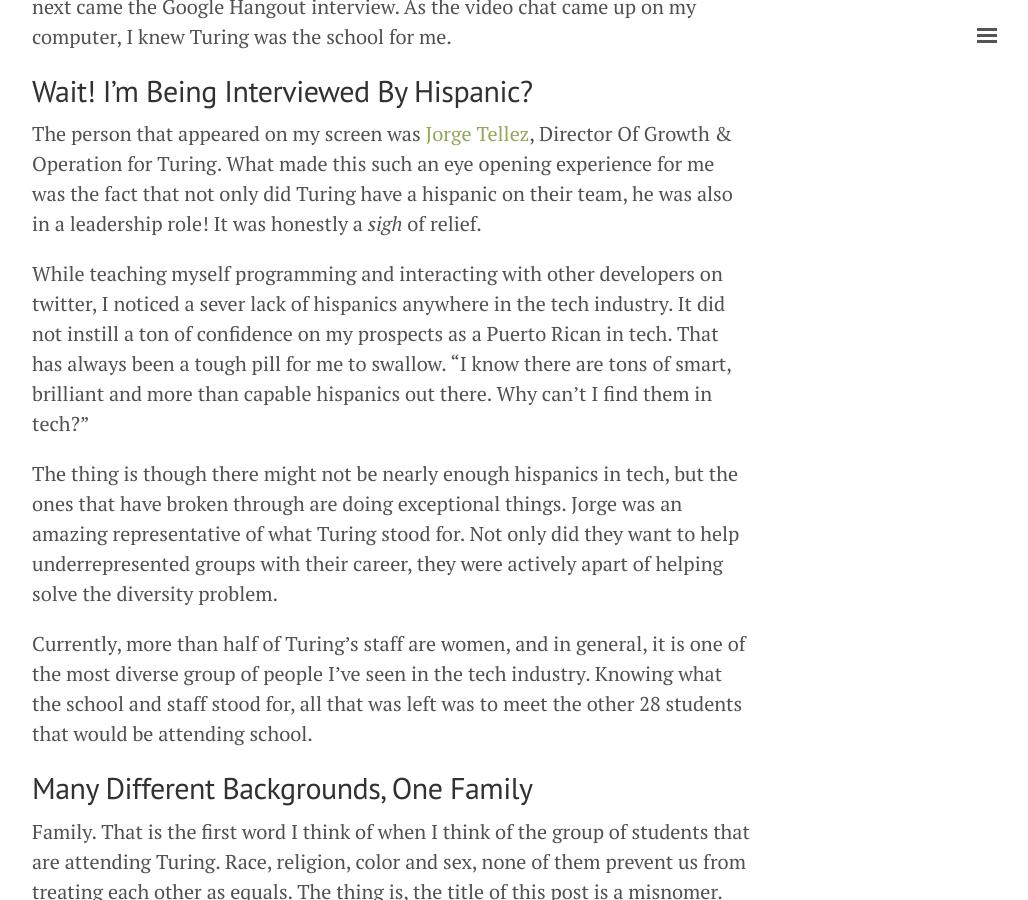
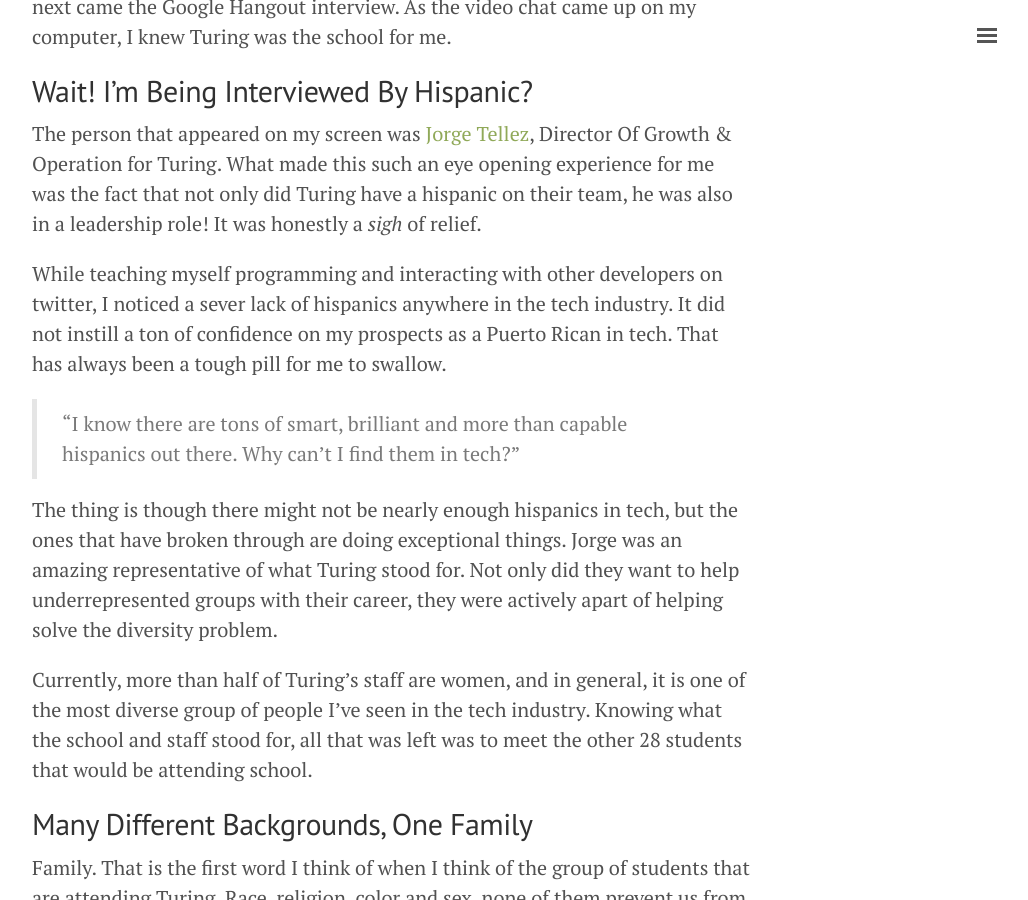
Before and after one commit to julsfelic/julsfelic.github.io, a Jekyll site: the page built from _posts/2016-01-27-going-through-coding-school-as-a-hispanic.md, in a window 1280 px wide and 900 px high, scrolled down 2280 px. Shown: the whole window, without its empty margins (248-1276 px from the left). Built offline with Jekyll 4.4.1, drawn with Linux system fonts in a browser that asks for light colours.

Commit message:
Quick edit

```diff
--- a/_posts/2016-01-27-going-through-coding-school-as-a-hispanic.md
+++ b/_posts/2016-01-27-going-through-coding-school-as-a-hispanic.md
@@ -29,7 +29,9 @@ I like to joke that people that grow up in the city have a “bullshit radar”
 
 The person that appeared on my screen was [Jorge Tellez](https://twitter.com/novohispano), Director Of Growth & Operation for Turing. What made this such an eye opening experience for me was the fact that not only did Turing have a hispanic on their team, he was also in a leadership role! It was honestly a *sigh* of relief.
 
-While teaching myself programming and interacting with other developers on twitter, I noticed a sever lack of hispanics anywhere in the tech industry. It did not instill a ton of confidence on my prospects as a Puerto Rican in tech. That has always been a tough pill for me to swallow. “I know there are tons of smart, brilliant and more than capable hispanics out there. Why can’t I find them in tech?”
+While teaching myself programming and interacting with other developers on twitter, I noticed a sever lack of hispanics anywhere in the tech industry. It did not instill a ton of confidence on my prospects as a Puerto Rican in tech. That has always been a tough pill for me to swallow.
+
+> “I know there are tons of smart, brilliant and more than capable hispanics out there. Why can’t I find them in tech?”
 
 The thing is though there might not be nearly enough hispanics in tech, but the ones that have broken through are doing exceptional things. Jorge was an amazing representative of what Turing stood for. Not only did they want to help underrepresented groups with their career, they were actively apart of helping solve the diversity problem.
 
```
